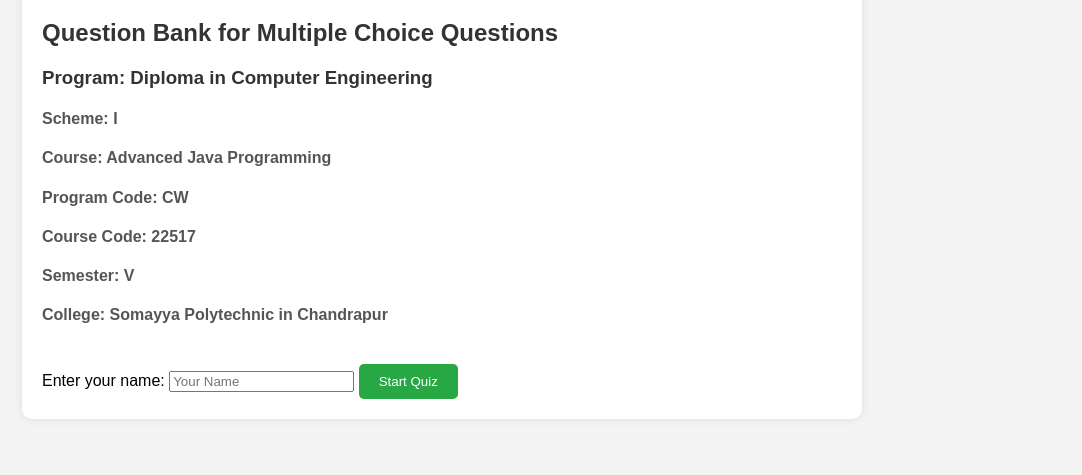
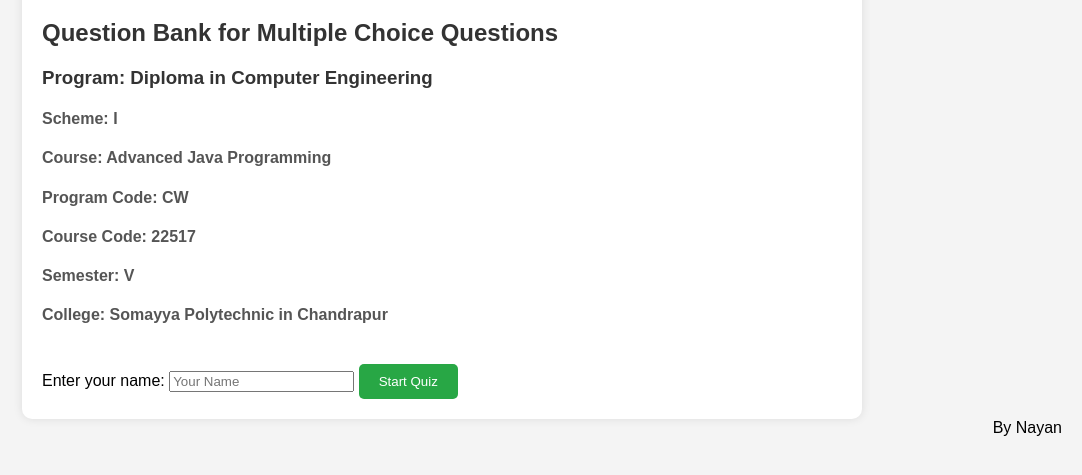
Before and after one commit to 0508nayandas/Advance_Java_Programming_AWT-MCQ, a plain HTML site: page index.html in a window 1280 px wide. Shown: the part 101-576 px from the top of the page, without its empty margins (198-1280 px from the left). Drawn offline with Linux system fonts and the light colour scheme.

Commit message:
Add files via upload

```diff
--- a/index.html
+++ b/index.html
@@ -50,6 +50,8 @@
             <ul id="history-list"></ul>
         </div>
     </div>
+    <div class="credit">By Nayan</div>
+    </div>
 
     <script src="quiz.js"></script>
 </body>
--- a/styles.css
+++ b/styles.css
@@ -58,3 +58,6 @@ h4 {
     text-align: center;
     margin-top: 30px;
 }
+.credit{
+    text-align: right;
+}
```
